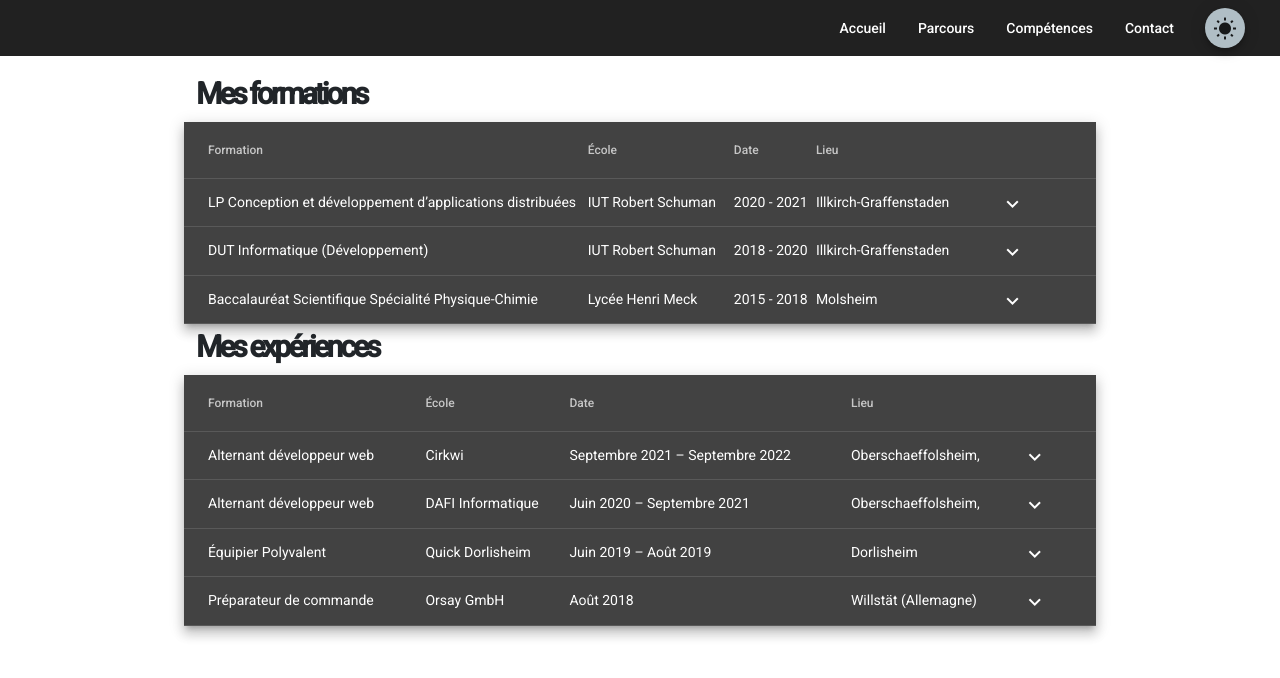
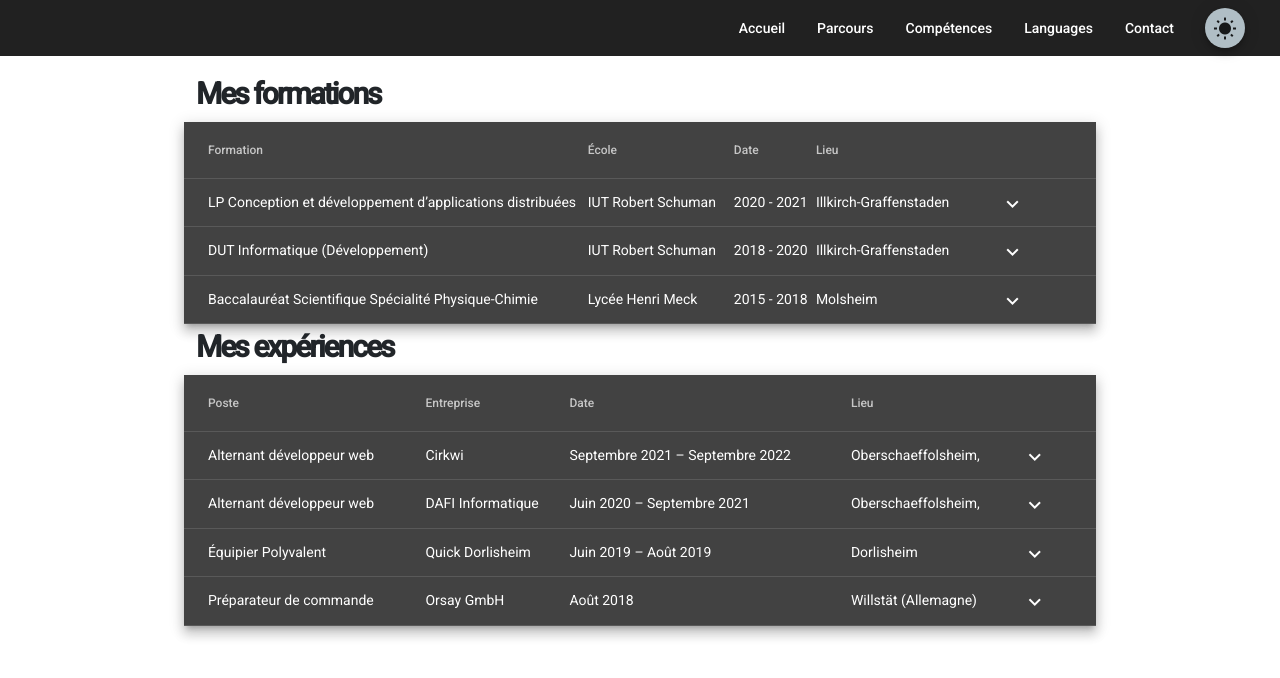
Before and after one commit to MathieuCisse/portfolio, an Angular app: page /career in a window 1280 px wide. Shown: the top 678 px of the page. Built offline with nearby package versions, Linux system fonts and the light colour scheme.

Commit message:
Ajout link languages

```diff
--- a/src/app/app.component.html
+++ b/src/app/app.component.html
@@ -3,6 +3,7 @@
   <a mat-button [routerLink]="['/']">Accueil</a>
   <a mat-button [routerLink]="['/career']">Parcours</a>
   <a mat-button [routerLink]="['/skills']">Compétences</a>
+  <a mat-button [routerLink]="['/langages']">Languages</a>
   <a mat-button [routerLink]="['/contact']">Contact</a>
   <button mat-mini-fab><mat-icon>wb_sunny</mat-icon></button>
 </mat-toolbar>
--- a/src/app/components/career/career.component.css
+++ b/src/app/components/career/career.component.css
@@ -12,7 +12,7 @@ table {
 h5 {
   font-size: 30px;
   font-weight: bold;
-  letter-spacing: -3px;
+  letter-spacing: -2px;
   margin: 5px 0 10px;
   width: 80%;
 }
--- a/src/app/components/career/career.component.html
+++ b/src/app/components/career/career.component.html
@@ -68,13 +68,13 @@
 
       <!-- Career Column -->
       <ng-container matColumnDef="career">
-        <th mat-header-cell *matHeaderCellDef> Formation </th>
+        <th mat-header-cell *matHeaderCellDef> Poste </th>
         <td mat-cell *matCellDef="let element"> {{element.career}} </td>
       </ng-container>
 
       <!-- Company Column -->
       <ng-container matColumnDef="place">
-        <th mat-header-cell *matHeaderCellDef> École </th>
+        <th mat-header-cell *matHeaderCellDef> Entreprise </th>
         <td mat-cell *matCellDef="let element"> {{element.place}} </td>
       </ng-container>
 
--- a/src/app/components/skills/skills.component.css
+++ b/src/app/components/skills/skills.component.css
@@ -14,6 +14,9 @@
 #skills {
   min-width: 500px;
   margin-left: 15px;
+
+  display: grid;
+  grid-template-columns: 1fr 1fr;
 }
 
 h3 {
@@ -28,7 +31,7 @@ h3 {
 h5 {
   font-size: 30px;
   font-weight: bold;
-  letter-spacing: -3px;
+  letter-spacing: -2px;
   margin: 5px 0 10px;
 }
 
@@ -40,6 +43,7 @@ img {
 .card {
   max-width: 500px;
   padding: 15px;
+  margin: 0 10px;
 
   -webkit-animation-duration: 1s;
   animation-duration: 1s;
```
